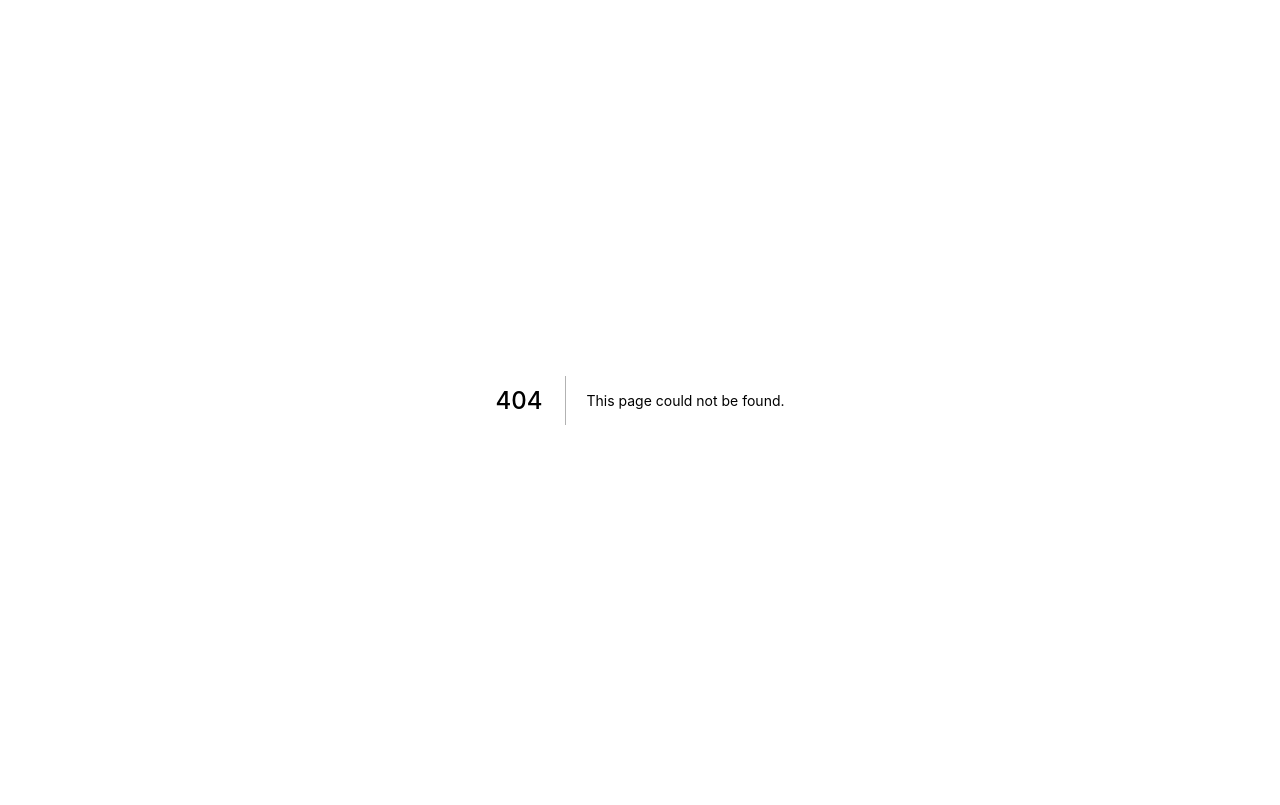
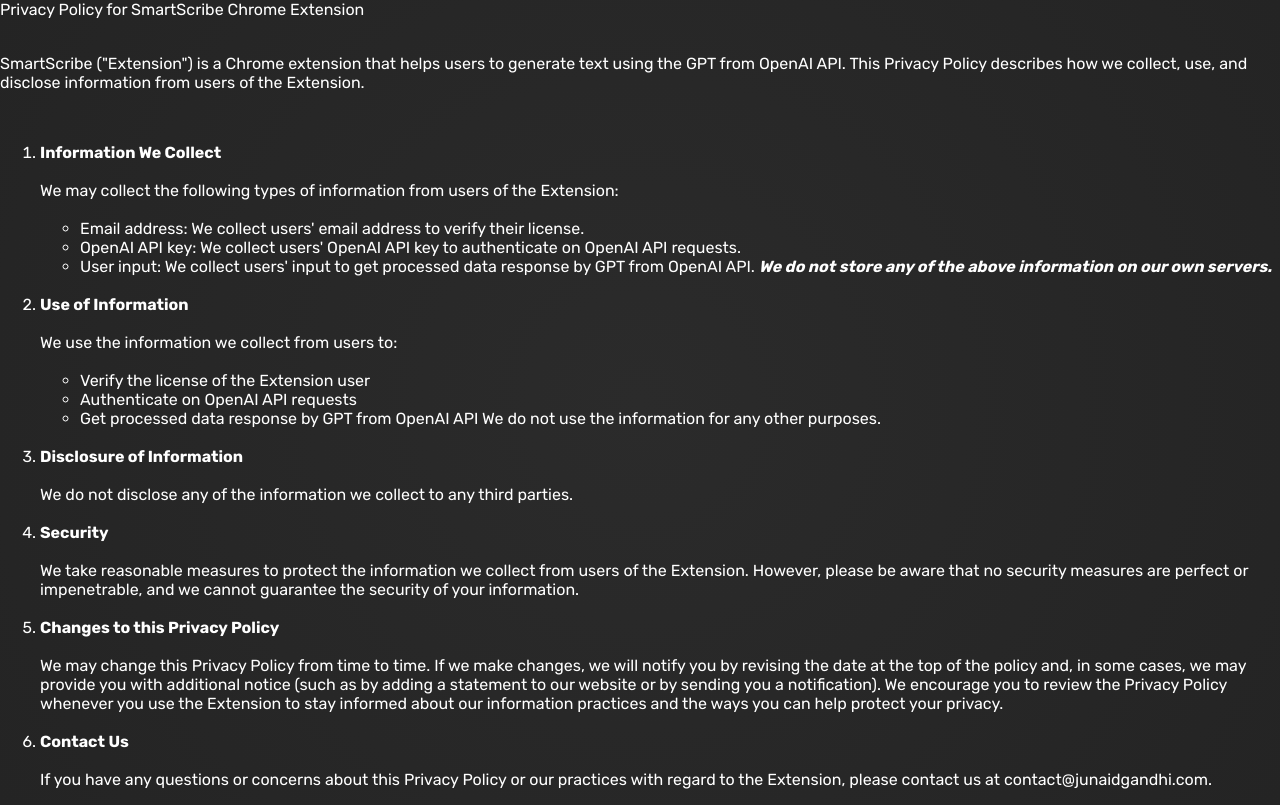
Before and after one commit to iMJ007/Portfolio-v1, a Next.js app: page /smartscribe/policy in a window 1280 px wide. Before the commit this address had no page. Built offline with nearby package versions, Linux system fonts and the light colour scheme.

Commit message:
Added smartscribe policy

```diff
--- /dev/null
+++ b/pages/smartscribe/policy/index.jsx
@@ -0,0 +1,111 @@
+function policy() {
+	return (
+		<div style={{ color: 'white' }}>
+			Privacy Policy for SmartScribe Chrome Extension
+			<br />
+			<br />
+			<p>
+				SmartScribe ("Extension") is a Chrome extension that helps users
+				to generate text using the GPT from OpenAI API. This Privacy
+				Policy describes how we collect, use, and disclose information
+				from users of the Extension.
+			</p>
+			<br />
+			<ol>
+				<li>
+					<strong>Information We Collect</strong>
+					<br />
+					<br />
+					We may collect the following types of information from users
+					of the Extension:
+					<br />
+					<br />
+					<ul>
+						<li>
+							Email address: We collect users' email address to
+							verify their license.
+						</li>
+						<li>
+							OpenAI API key: We collect users' OpenAI API key to
+							authenticate on OpenAI API requests.
+						</li>
+						<li>
+							User input: We collect users' input to get processed
+							data response by GPT from OpenAI API. <em>
+                                <strong>
+                                                                We do not
+                                                                store any of the above information on our own
+                                                                servers.
+                                                            </strong>
+                            </em>
+						</li>
+					</ul>
+				</li>
+				<br />
+				<li>
+					<strong>Use of Information</strong>
+					<br />
+					<br />
+					We use the information we collect from users to:
+					<br />
+					<br />
+					<ul>
+						<li>Verify the license of the Extension user</li>
+						<li>Authenticate on OpenAI API requests</li>
+						<li>
+							Get processed data response by GPT from OpenAI API
+							We do not use the information for any other
+							purposes.
+						</li>
+					</ul>
+				</li>
+				<br />
+				<li>
+					<strong>Disclosure of Information</strong>
+					<br />
+					<br />
+					We do not disclose any of the information we collect to any
+					third parties.
+				</li>
+				<br />
+				<li>
+					<strong>Security</strong>
+					<br />
+					<br />
+					We take reasonable measures to protect the information we
+					collect from users of the Extension. However, please be
+					aware that no security measures are perfect or impenetrable,
+					and we cannot guarantee the security of your information.
+				</li>
+				<br />
+				<li>
+					<strong>Changes to this Privacy Policy</strong>
+					<br />
+					<br />
+					We may change this Privacy Policy from time to time. If we
+					make changes, we will notify you by revising the date at the
+					top of the policy and, in some cases, we may provide you
+					with additional notice (such as by adding a statement to our
+					website or by sending you a notification). We encourage you
+					to review the Privacy Policy whenever you use the Extension
+					to stay informed about our information practices and the
+					ways you can help protect your privacy.
+				</li>
+                <br />
+				<li>
+					<strong>Contact Us</strong>
+					<br />
+					<br />
+					If you have any questions or concerns about this Privacy
+					Policy or our practices with regard to the Extension, please
+					contact us at{' '}
+					<a href="mailto:contact@junaidgandhi.com">
+						contact@junaidgandhi.com
+					</a>.
+				</li>
+			</ol>
+		</div>
+	);
+}
+
+export default policy;
```
